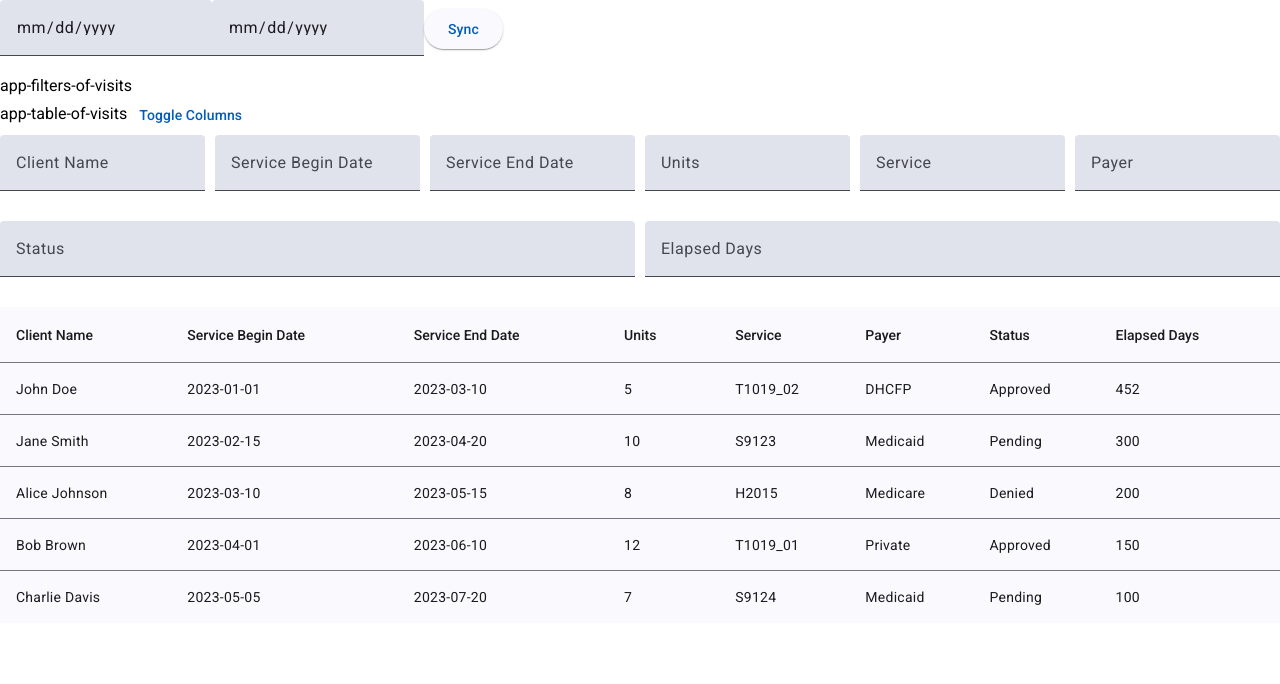
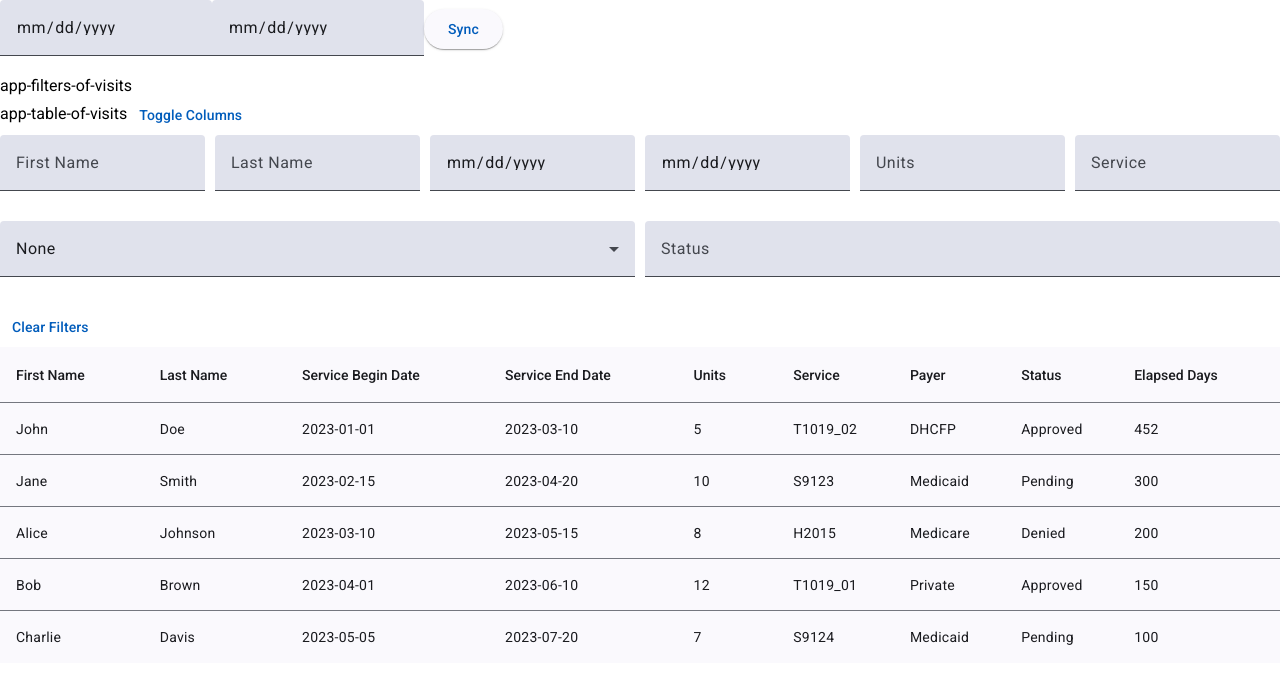
Before and after one commit to glebmark/sandata-billing-ui-poc, an Angular app: page /views in a window 1280 px wide. Shown: the top 684 px of the page. Built offline with nearby package versions, Linux system fonts and the light colour scheme.

Commit message:
clear filters at views page

```diff
--- a/src/app/visits-page/filters-and-table-of-visits.component.ts
+++ b/src/app/visits-page/filters-and-table-of-visits.component.ts
@@ -1,4 +1,4 @@
-import { Component, ViewChild } from "@angular/core";
+import { Component, ViewChild, ViewChildren, QueryList, ElementRef, AfterViewInit } from "@angular/core";
 import { FiltersOfVisitsComponent } from "./filters-of-visits.component";
 import { TableOfVisitsComponent } from "./table-of-visits.component";
 import { MatTableModule } from '@angular/material/table';
@@ -10,6 +10,7 @@ import { MatMenuModule } from '@angular/material/menu';
 import { FormsModule } from '@angular/forms';
 import { CommonModule } from '@angular/common';
 import { MatInputModule } from '@angular/material/input';
+import { MatSelectModule } from '@angular/material/select';
 
 @Component({
     selector: "app-filters-and-table-of-visits",
@@ -24,11 +25,18 @@ import { MatInputModule } from '@angular/material/input';
         </mat-menu>
         <div class="filter-container">
             <ng-container *ngFor="let column of allColumns">
-                <mat-form-field class="filter-field" *ngIf="column.visible">
-                    <input matInput (keyup)="applyFilter($event, column.def)" placeholder="{{column.name}}">
+                <mat-form-field class="filter-field" *ngIf="column.visible && column.def !== 'elapsedDays'">
+                    <input matInput *ngIf="column.def !== 'serviceBeginDate' && column.def !== 'serviceEndDate' && column.def !== 'payer'" [(ngModel)]="column.filterValue" (keyup)="applyFilter($event, column.def)" placeholder="{{column.name}}">
+                    <!-- TODO fix date input -->
+                    <input matInput *ngIf="column.def === 'serviceBeginDate' || column.def === 'serviceEndDate'" type="date" [(ngModel)]="column.filterValue" (keyup)="applyFilter($event, column.def)" placeholder="{{column.name}}">
+                    <mat-select *ngIf="column.def === 'payer'" [(ngModel)]="column.filterValue" (selectionChange)="applyFilter($event, column.def)" placeholder="{{column.name}}">
+                        <mat-option value="">None</mat-option>
+                        <mat-option value="DHCFP">DHCFP</mat-option>
+                    </mat-select>
                 </mat-form-field>
             </ng-container>
         </div>
+        <button mat-button (click)="clearFilters()">Clear Filters</button>
         <table mat-table [dataSource]="dataSource" matSort class="mat-elevation-z8">
             <ng-container *ngFor="let column of allColumns">
                 <ng-container *ngIf="column.visible" [matColumnDef]="column.def">
@@ -52,20 +60,21 @@ import { MatInputModule } from '@angular/material/input';
             flex: 1 1 200px;
         }
     `],
-    imports: [FiltersOfVisitsComponent, TableOfVisitsComponent, MatTableModule, MatSortModule, MatCheckboxModule, MatButtonModule, MatMenuModule, FormsModule, CommonModule, MatInputModule]
+    imports: [FiltersOfVisitsComponent, TableOfVisitsComponent, MatTableModule, MatSortModule, MatCheckboxModule, MatButtonModule, MatMenuModule, FormsModule, CommonModule, MatInputModule, MatSelectModule]
 })
-export class FiltersAndTableOfVisitsComponent {
+export class FiltersAndTableOfVisitsComponent implements AfterViewInit {
     @ViewChild(MatSort) sort!: MatSort;
 
     allColumns = [
-        { name: 'Client Name', def: 'clientName', visible: true },
-        { name: 'Service Begin Date', def: 'serviceBeginDate', visible: true },
-        { name: 'Service End Date', def: 'serviceEndDate', visible: true },
-        { name: 'Units', def: 'units', visible: true },
-        { name: 'Service', def: 'service', visible: true },
-        { name: 'Payer', def: 'payer', visible: true },
-        { name: 'Status', def: 'status', visible: true },
-        { name: 'Elapsed Days', def: 'elapsedDays', visible: true }
+        { name: 'First Name', def: 'firstName', visible: true, filterValue: '' },
+        { name: 'Last Name', def: 'lastName', visible: true, filterValue: '' },
+        { name: 'Service Begin Date', def: 'serviceBeginDate', visible: true, filterValue: '' },
+        { name: 'Service End Date', def: 'serviceEndDate', visible: true, filterValue: '' },
+        { name: 'Units', def: 'units', visible: true, filterValue: '' },
+        { name: 'Service', def: 'service', visible: true, filterValue: '' },
+        { name: 'Payer', def: 'payer', visible: true, filterValue: '' },
+        { name: 'Status', def: 'status', visible: true, filterValue: '' },
+        { name: 'Elapsed Days', def: 'elapsedDays', visible: true, filterValue: '' }
     ];
 
     displayedColumns: string[] = this.allColumns.map(column => column.def);
@@ -80,10 +89,8 @@ export class FiltersAndTableOfVisitsComponent {
         this.displayedColumns = this.allColumns.filter(column => column.visible).map(column => column.def);
     }
 
-    applyFilter(keyboardEvent: KeyboardEvent, column: string) {
-
-        const inputElement = keyboardEvent.target as HTMLInputElement;
-        const filterValue = inputElement.value.trim().toLowerCase();
+    applyFilter(event: any, column: string) {
+        const filterValue = event.target ? event.target.value.trim().toLowerCase() : event.value.trim().toLowerCase();
 
         this.dataSource.filterPredicate = (data: any, filter: string) => {
             const accumulator = (currentTerm: any, key: any) => {
@@ -94,12 +101,17 @@ export class FiltersAndTableOfVisitsComponent {
         };
         this.dataSource.filter = filterValue;
     }
+
+    clearFilters() {
+        this.allColumns.forEach(column => column.filterValue = '');
+        this.dataSource.filter = '';
+    }
 }
 
 const ELEMENT_DATA = [
-    {clientName: 'John Doe', serviceBeginDate: '2023-01-01', serviceEndDate: '2023-03-10', units: 5, service: 'T1019_02', payer: 'DHCFP', status: 'Approved', elapsedDays: 452},
-    {clientName: 'Jane Smith', serviceBeginDate: '2023-02-15', serviceEndDate: '2023-04-20', units: 10, service: 'S9123', payer: 'Medicaid', status: 'Pending', elapsedDays: 300},
-    {clientName: 'Alice Johnson', serviceBeginDate: '2023-03-10', serviceEndDate: '2023-05-15', units: 8, service: 'H2015', payer: 'Medicare', status: 'Denied', elapsedDays: 200},
-    {clientName: 'Bob Brown', serviceBeginDate: '2023-04-01', serviceEndDate: '2023-06-10', units: 12, service: 'T1019_01', payer: 'Private', status: 'Approved', elapsedDays: 150},
-    {clientName: 'Charlie Davis', serviceBeginDate: '2023-05-05', serviceEndDate: '2023-07-20', units: 7, service: 'S9124', payer: 'Medicaid', status: 'Pending', elapsedDays: 100},
+    {firstName: 'John', lastName: 'Doe', serviceBeginDate: '2023-01-01', serviceEndDate: '2023-03-10', units: 5, service: 'T1019_02', payer: 'DHCFP', status: 'Approved', elapsedDays: 452},
+    {firstName: 'Jane', lastName: 'Smith', serviceBeginDate: '2023-02-15', serviceEndDate: '2023-04-20', units: 10, service: 'S9123', payer: 'Medicaid', status: 'Pending', elapsedDays: 300},
+    {firstName: 'Alice', lastName: 'Johnson', serviceBeginDate: '2023-03-10', serviceEndDate: '2023-05-15', units: 8, service: 'H2015', payer: 'Medicare', status: 'Denied', elapsedDays: 200},
+    {firstName: 'Bob', lastName: 'Brown', serviceBeginDate: '2023-04-01', serviceEndDate: '2023-06-10', units: 12, service: 'T1019_01', payer: 'Private', status: 'Approved', elapsedDays: 150},
+    {firstName: 'Charlie', lastName: 'Davis', serviceBeginDate: '2023-05-05', serviceEndDate: '2023-07-20', units: 7, service: 'S9124', payer: 'Medicaid', status: 'Pending', elapsedDays: 100},
 ];
```
